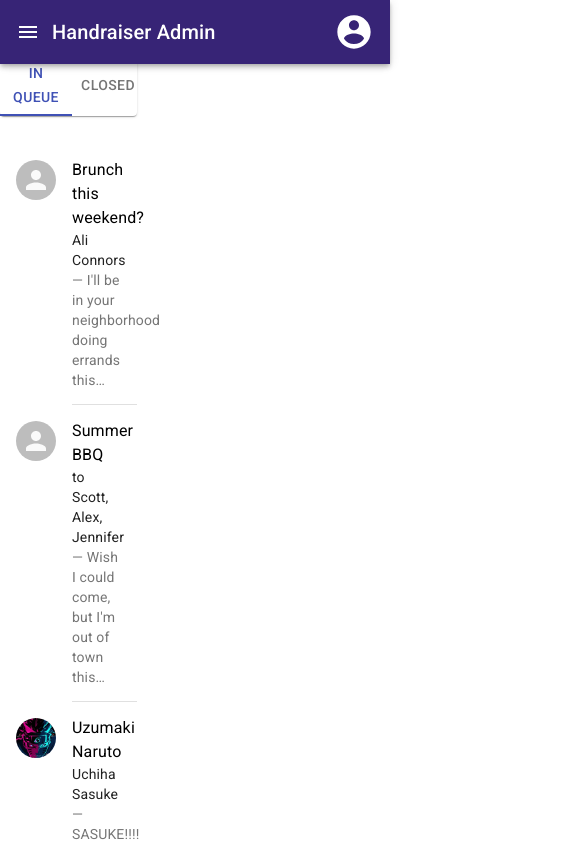
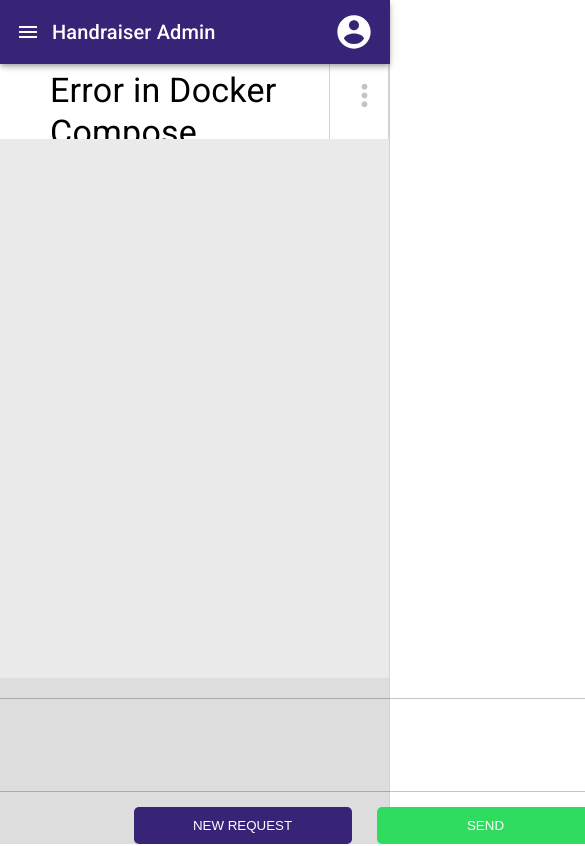
Before and after one commit to Handraiser-Project-Team-2/handraiser, a React (Create React App) app in the folder handraiser-app/: page /student in a window 390 px wide. Shown: the top 846 px of the page, 585 px wide, since content can reach past the window. Built offline with nearby package versions, Linux system fonts and the light colour scheme.

Commit message:
Student UI without responsiveness

```diff
--- a/handraiser-app/package.json
+++ b/handraiser-app/package.json
@@ -8,8 +8,8 @@
     "@testing-library/jest-dom": "^4.2.4",
     "@testing-library/react": "^9.3.2",
     "@testing-library/user-event": "^7.1.2",
+    "axios": "^0.19.1",
     "material-table": "^1.56.1",
-    "axios": "^0.19.1",
     "react": "^16.12.0",
     "react-dom": "^16.12.0",
     "react-google-login": "^5.0.7",
--- a/handraiser-app/src/components/student/StudentUi.js
+++ b/handraiser-app/src/components/student/StudentUi.js
@@ -9,6 +9,9 @@ import AccountCircle from "@material-ui/icons/AccountCircle";
 import MenuItem from "@material-ui/core/MenuItem";
 import Menu from "@material-ui/core/Menu";
 import TextField from "@material-ui/core/TextField";
+import MoreVertIcon from "@material-ui/icons/MoreVert";
+import AttachFileIcon from "@material-ui/icons/AttachFile";
+import Tooltip from "@material-ui/core/Tooltip";
 
 import Tabs from "./Tabs/Tabs";
 
@@ -17,45 +20,107 @@ const Nav = styled.div`
   height: 6.5vh;
 `;
 const Div = styled.div`
+  margin: 0 auto;
+  padding: 0;
   display: flex;
   box-sizing: border-box;
   width: 100%;
   height: 93.5vh;
   @media screen and (max-width: 600px) {
-    flex-direction: column;
+    justify-content: center;
+    width: 100%;
+  }
+`;
+const Div2 = styled.div`
+  width: 25%;
+  @media screen and (max-width: 600px) {
+    display: none;
   }
 `;
 const Queue = styled.div`
-  width: 35%;
+  width: 25%;
+  border-right: 1px solid lightgrey;
+  @media screen and (max-width: 600px) {
+    display: none;
+  }
 `;
 const Help = styled.div`
   display: flex;
-  width: 65%;
+  width: 50%;
   box-sizing: border-box;
   flex-direction: column;
+  border-right: 1px solid lightgrey;
+  @media screen and (max-width: 600px) {
+    width: 100%;
+  }
 `;
+
 const Subject = styled.div`
-  height: 15vh;
+  height: 10vh;
+  display: flex;
   background-color: #ffffff;
 `;
 const Conversation = styled.div`
-  height: 75vh;
+  height: 70vh;
   background-color: #eaeaea;
 `;
 const Message = styled.div`
   display: flex;
+  justify-content: center;
   height: 20vh;
   background-color: #dddddd;
+`;
+const TitleName = styled.div`
+  height: 15vh;
+  width: 85%;
+  border-right: 1px solid lightgrey;
+  background-color: #ffffff;
+`;
+const Field = styled.div`
   justify-content: center;
+`;
+const Option = styled.div`
+  display: flex;
   align-content: center;
   align-items: center;
+  border-right: 1px solid lightgrey;
+  width: 15%;
 `;
-const TitleName = styled.div`
-  height: 30vh;
-  width: 95vh;
-  background-color: #dddddd;
+const Shared = styled.div`
+  display: flex;
+  margin-top: 33px;
+  padding-bottom: 33px;
+  justify-content: center;
+  border-bottom: 1px solid lightgrey;
 `;
-const Field = styled.div``;
+const More = styled.button`
+  border: transparent;
+  background: transparent;
+  cursor: pointer;
+`;
+const Send = styled.button`
+  background-color: #2fdc5f;
+  color: white;
+  border: transparent;
+  width: 218px;
+  height: 37px;
+  margin-left: 25px;
+  border-radius: 5px;
+  cursor: pointer;
+`;
+const Request = styled.button`
+  background-color: #372476;
+  color: white;
+  border: transparent;
+  width: 218px;
+  height: 37px;
+  border-radius: 5px;
+  cursor: pointer;
+`;
+const Attach = styled.button`
+  border: transparent;
+  background: transparent;
+`;
 
 export default function Student() {
   const [anchorEl, setAnchorEl] = useState(null);
@@ -114,15 +179,91 @@ export default function Student() {
         </Queue>
         <Help>
           <Subject>
-            <TitleName></TitleName>
+            <TitleName>
+              <div
+                style={{
+                  marginTop: 15,
+                  paddingLeft: 50
+                }}
+              >
+                <Typography variant="h4">Error in Docker Compose</Typography>
+                <Typography variant="h6">From: Kobe Bryant</Typography>
+              </div>
+            </TitleName>
+            <Option>
+              <div
+                style={{
+                  display: "flex",
+                  justifyContent: "flex-end",
+                  width: "100%"
+                }}
+              >
+                <More onClick={handleMenu}>
+                  <MoreVertIcon
+                    style={{
+                      fontSize: 35,
+                      color: "#c4c4c4"
+                    }}
+                  />
+                </More>
+              </div>
+            </Option>
           </Subject>
           <Conversation></Conversation>
           <Message>
             <Field>
-              <TextField id="outlined-basic" variant="outlined" fullWidth />
+              <div
+                style={{
+                  marginTop: 20
+                }}
+              >
+                <TextField
+                  id="outlined-textarea"
+                  multiline
+                  variant="outlined"
+                  rows="3"
+                  style={{
+                    width: 800
+                  }}
+                />
+              </div>
+
+              <div
+                style={{
+                  display: "flex",
+                  justifyContent: "space-between",
+                  marginTop: "15px"
+                }}
+              >
+                <div>
+                  <Tooltip title="Attach files">
+                    <Attach onClick={handleMenu}>
+                      <AttachFileIcon
+                        style={{
+                          fontColor: "lightgrey"
+                        }}
+                      />
+                    </Attach>
+                  </Tooltip>
+                </div>
+                <div
+                  style={{
+                    display: "flex",
+                    flexDirection: "flex-end"
+                  }}
+                >
+                  <Request>NEW REQUEST</Request>
+                  <Send>SEND</Send>
+                </div>
+              </div>
             </Field>
           </Message>
         </Help>
+        <Div2>
+          <Shared>
+            <Typography variant="h6">Shared Files</Typography>
+          </Shared>
+        </Div2>
       </Div>
     </React.Fragment>
   );
--- a/handraiser-app/src/components/student/Tabs/Tabs.js
+++ b/handraiser-app/src/components/student/Tabs/Tabs.js
@@ -5,7 +5,7 @@ import Tab from "@material-ui/core/Tab";
 import Typography from "@material-ui/core/Typography";
 import Box from "@material-ui/core/Box";
 
-import InQueue from "../in_queue/in_queue";
+import InQueue from "../inQueue/inQueue";
 
 function TabPanel(props) {
   const { children, value, index, ...other } = props;
--- /dev/null
+++ b/handraiser-app/src/components/student/inQueue/inQueue.js
@@ -0,0 +1,73 @@
+import React from "react";
+import styled from "styled-components";
+import { makeStyles } from "@material-ui/core/styles";
+import ListItem from "@material-ui/core/ListItem";
+import ListItemText from "@material-ui/core/ListItemText";
+import ListItemAvatar from "@material-ui/core/ListItemAvatar";
+import Avatar from "@material-ui/core/Avatar";
+import Typography from "@material-ui/core/Typography";
+import MoreVertIcon from "@material-ui/icons/MoreVert";
+
+import naruto from "../../images/naruto.jpg";
+
+const useStyles = makeStyles(theme => ({
+  root: {
+    width: "100%",
+    backgroundColor: theme.palette.background.paper
+  },
+  inline: {
+    display: "inline"
+  }
+}));
+
+const Button = styled.button`
+  border: transparent;
+  background: transparent;
+  cursor: pointer;
+`;
+
+export default function InQueue() {
+  const classes = useStyles();
+
+  return (
+    <div
+      style={{
+        display: "flex",
+        borderBottom: "1px solid lightgrey"
+      }}
+    >
+      <div
+        style={{ backgroundColor: "#7F25D9", width: "9px", height: "72px" }}
+      ></div>
+      <ListItem alignItems="flex-start">
+        <ListItemAvatar>
+          <Avatar alt="Cindy Baker" src={naruto} />
+        </ListItemAvatar>
+        <ListItemText
+          primary="Uzumaki Naruto"
+          secondary={
+            <React.Fragment>
+              <Typography
+                component="span"
+                variant="body2"
+                className={classes.inline}
+                color="textPrimary"
+              >
+                To:
+              </Typography>
+              {" Bryan Alfuente [Mentor] 10:58 AM JAN 02 2019"}
+            </React.Fragment>
+          }
+        />
+        <Button>
+          <MoreVertIcon
+            style={{
+              paddingTop: 15,
+              color: "#c4c4c4"
+            }}
+          />
+        </Button>
+      </ListItem>
+    </div>
+  );
+}
--- a/handraiser-app/src/components/student/in_queue/in_queue.js
+++ /dev/null
@@ -1,96 +0,0 @@
-import React from "react";
-import { makeStyles } from "@material-ui/core/styles";
-import List from "@material-ui/core/List";
-import ListItem from "@material-ui/core/ListItem";
-import Divider from "@material-ui/core/Divider";
-import ListItemText from "@material-ui/core/ListItemText";
-import ListItemAvatar from "@material-ui/core/ListItemAvatar";
-import Avatar from "@material-ui/core/Avatar";
-import Typography from "@material-ui/core/Typography";
-
-import naruto from "../../images/naruto.jpg";
-
-const useStyles = makeStyles(theme => ({
-  root: {
-    width: "100%",
-    backgroundColor: theme.palette.background.paper
-  },
-  inline: {
-    display: "inline"
-  }
-}));
-
-export default function In_Queue() {
-  const classes = useStyles();
-
-  return (
-    <List className={classes.root}>
-      <ListItem alignItems="flex-start">
-        <ListItemAvatar>
-          <Avatar alt="Remy Sharp" src="" />
-        </ListItemAvatar>
-        <ListItemText
-          primary="Brunch this weekend?"
-          secondary={
-            <React.Fragment>
-              <Typography
-                component="span"
-                variant="body2"
-                className={classes.inline}
-                color="textPrimary"
-              >
-                Ali Connors
-              </Typography>
-              <Typography></Typography>
-              {" — I'll be in your neighborhood doing errands this…"}
-            </React.Fragment>
-          }
-        />
-      </ListItem>
-      <Divider variant="inset" component="li" />
-      <ListItem alignItems="flex-start">
-        <ListItemAvatar>
-          <Avatar alt="Travis Howard" src="" />
-        </ListItemAvatar>
-        <ListItemText
-          primary="Summer BBQ"
-          secondary={
-            <React.Fragment>
-              <Typography
-                component="span"
-                variant="body2"
-                className={classes.inline}
-                color="textPrimary"
-              >
-                to Scott, Alex, Jennifer
-              </Typography>
-              {" — Wish I could come, but I'm out of town this…"}
-            </React.Fragment>
-          }
-        />
-      </ListItem>
-      <Divider variant="inset" component="li" />
-      <ListItem alignItems="flex-start">
-        <ListItemAvatar>
-          <Avatar alt="Cindy Baker" src={naruto} />
-        </ListItemAvatar>
-        <ListItemText
-          primary="Uzumaki Naruto"
-          secondary={
-            <React.Fragment>
-              <Typography
-                component="span"
-                variant="body2"
-                className={classes.inline}
-                color="textPrimary"
-              >
-                Uchiha Sasuke
-              </Typography>
-              {" — SASUKE!!!!"}
-            </React.Fragment>
-          }
-        />
-      </ListItem>
-    </List>
-  );
-}
--- a/handraiser-app/src/index.js
+++ b/handraiser-app/src/index.js
@@ -1,15 +1,14 @@
-
 import React from "react";
 import ReactDOM from "react-dom";
 import "./index.css";
 import App from "./App";
+import Student from "./components/student/StudentUi";
 import * as serviceWorker from "./serviceWorker";
 
-ReactDOM.render(<App />, document.getElementById("root"));
+ReactDOM.render(<Student />, document.getElementById("root"));
 
 // If you want your app to work offline and load faster, you can change
 // unregister() to register() below. Note this comes with some pitfalls.
 // Learn more about service workers: https://bit.ly/CRA-PWA
 
-
 serviceWorker.unregister();
```
